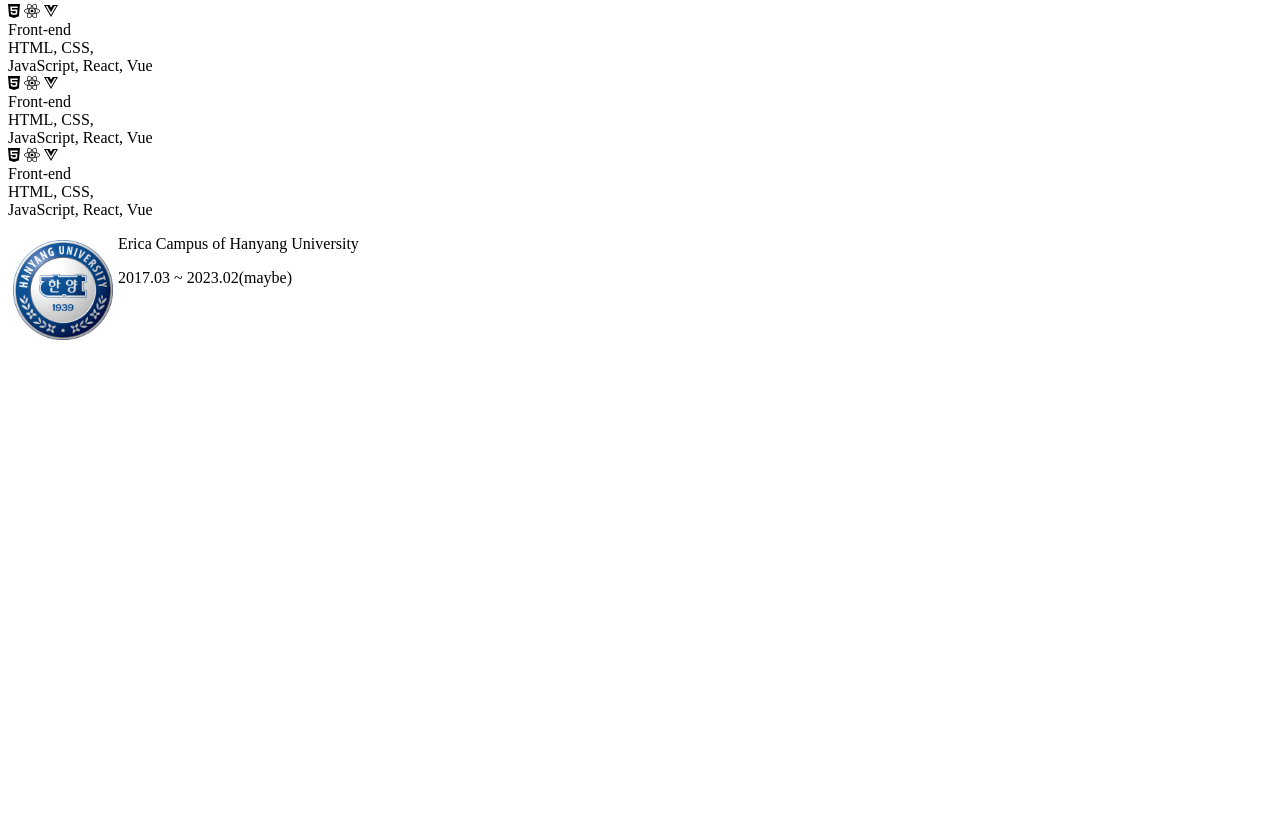
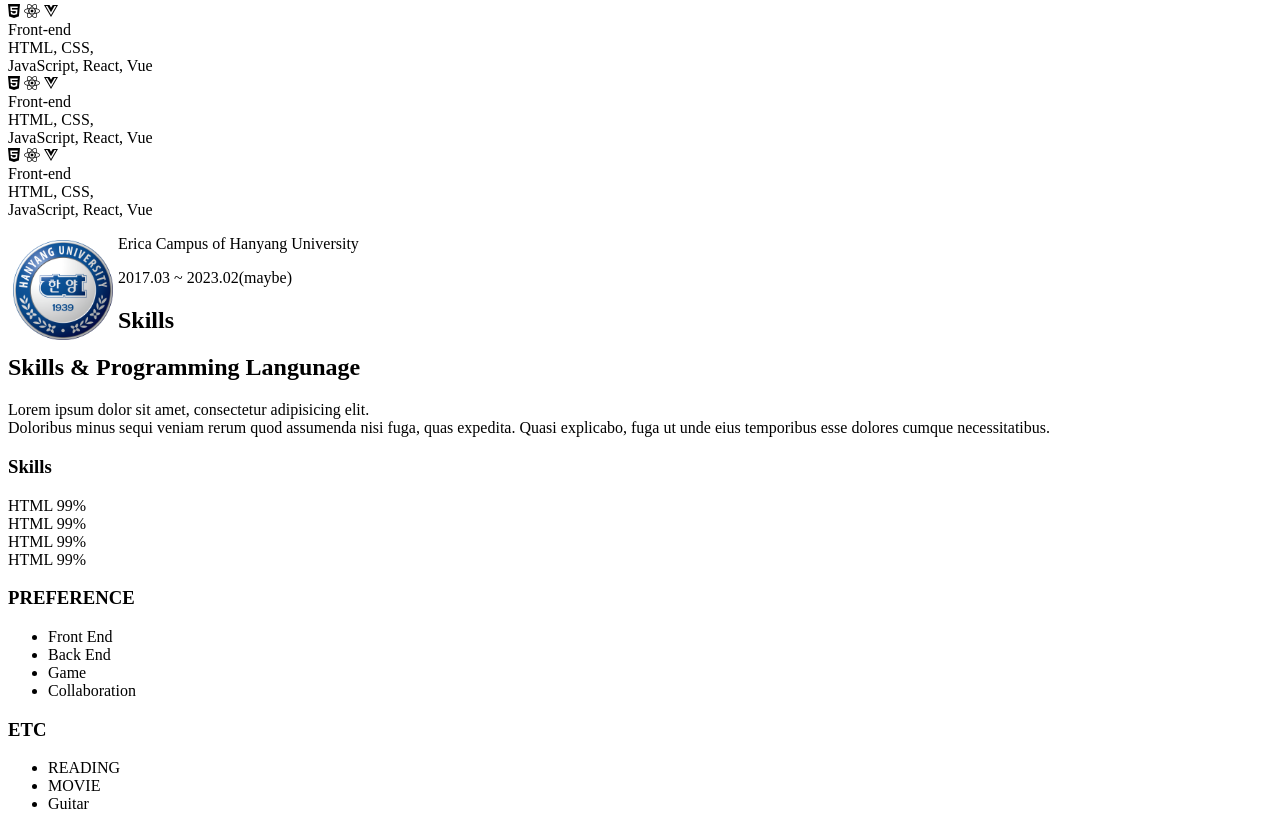
Before and after one commit to bishoe01/JS-Sandbox, a plain HTML site: page js-/index.html in a window 1280 px wide. Shown: the part 624-1453 px from the top of the page. Before the commit the page ends 969 px from the top, so only its background shows below. Drawn offline with Linux system fonts and the light colour scheme.

Commit message:
Skill page

```diff
--- a/js-/index.html
+++ b/js-/index.html
@@ -87,7 +87,74 @@
             </div>
     </section>
     <!-- Skills -->
-    <section id="skills"></section>
+    <section id="MY SKILLS">
+        <h1>Skills</h1>
+        <h2>Skills & Programming Langunage</h2>
+        <p class="sills__description">
+            Lorem ipsum dolor sit amet, consectetur adipisicing elit. <br>Doloribus minus sequi veniam rerum quod assumenda nisi fuga, quas expedita. Quasi explicabo, fuga ut unde eius temporibus esse dolores cumque necessitatibus.
+        </p>
+        <div class="skillset">
+            <div class="skillset_left">
+                <h3 class="skillset__title">Skills</h3>
+
+                <div class="skill">
+                    <div class="skill_description">
+                        <span>HTML</span>
+                        <span>99%</span>
+                    </div>
+                    <div class="skill__bar">
+                        <div class="skill__value"></div>
+                    </div>
+                </div>
+                <div class="skill">
+                    <div class="skill_description">
+                        <span>HTML</span>
+                        <span>99%</span>
+                    </div>
+                    <div class="skill__bar">
+                        <div class="skill__value"></div>
+                    </div>
+                </div>
+                <div class="skill">
+                    <div class="skill_description">
+                        <span>HTML</span>
+                        <span>99%</span>
+                    </div>
+                    <div class="skill__bar">
+                        <div class="skill__value"></div>
+                    </div>
+                </div>
+                <div class="skill">
+                    <div class="skill_description">
+                        <span>HTML</span>
+                        <span>99%</span>
+                    </div>
+                    <div class="skill__bar">
+                        <div class="skill__value"></div>
+                    </div>
+                </div>
+            </div>
+            <div class="skillset_right">
+                <div class="Preference">
+                    <h3 class="skillset__title">PREFERENCE</h3>
+                    <ul class="preference__list">
+                        <li><span>Front End</span></li>
+                        <li><span>Back End</span></li>
+                        <li><span>Game</span></li>
+                        <li><span>Collaboration</span></li>
+                    </ul>
+                </div>
+                <div class="etc">
+                    <h3 class="skillset__title">ETC</h3>
+                    <ul class="etc__list">
+                        <li><span>READING</span></li>
+                        <li><span>MOVIE</span></li>
+                        <li><span>Guitar</span></li>
+                    </ul>
+                </div>
+            </div>
+        </div>
+    </section>
     <!-- Projects -->
     <section id="projects"></section>
     <!-- contact -->
```
